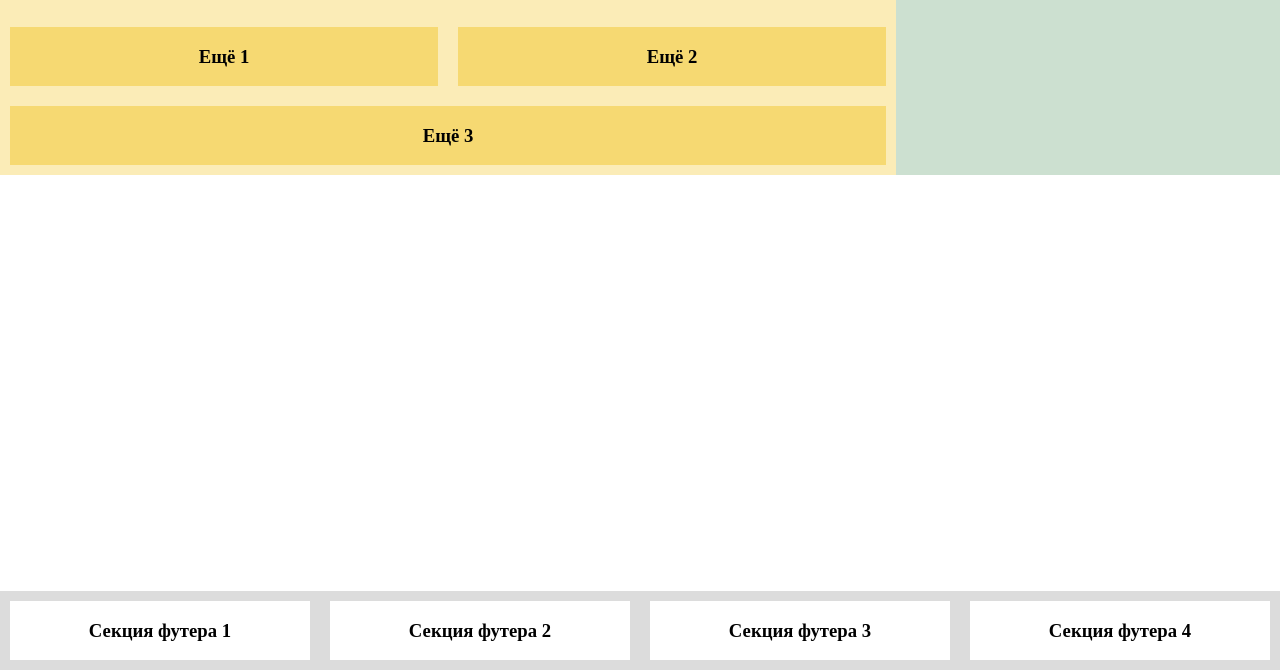
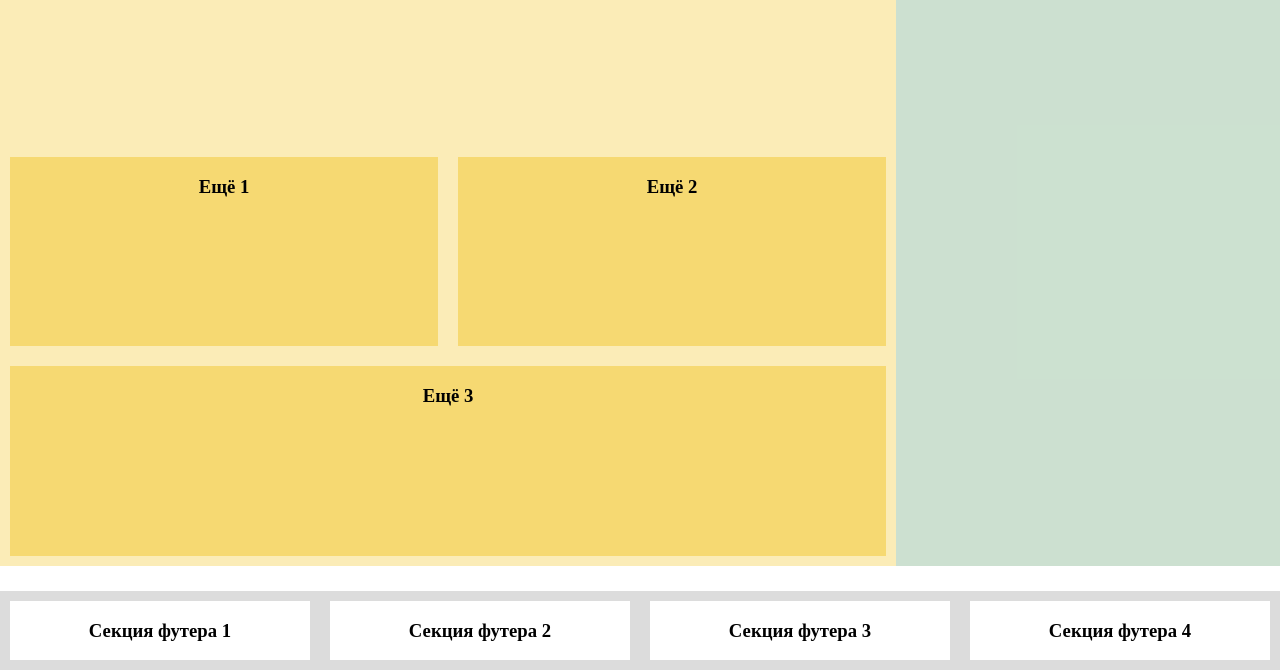
Before and after one commit to EkaterinaVolk/git-ex, a plain HTML site: page index.html in a window 1280 px wide. Shown: the part 130-800 px from the top of the page. Drawn offline with Linux system fonts and the light colour scheme.

Commit message:
added main height

```diff
--- a/ex2.css
+++ b/ex2.css
@@ -17,6 +17,7 @@ footer {
 
 main {
   display: flex;
+  height: 77vh;
 }
 article {
   display: flex;
```
